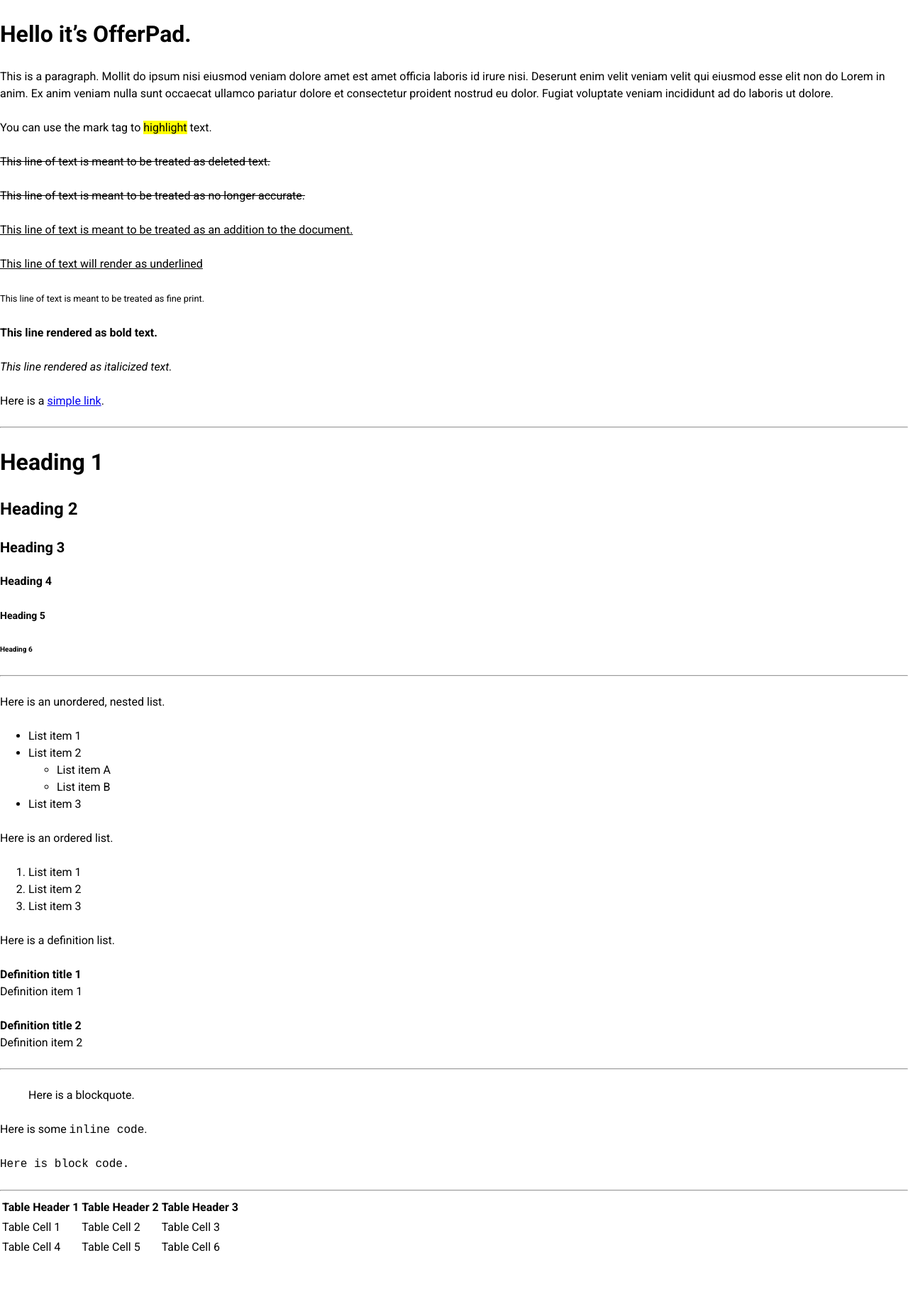
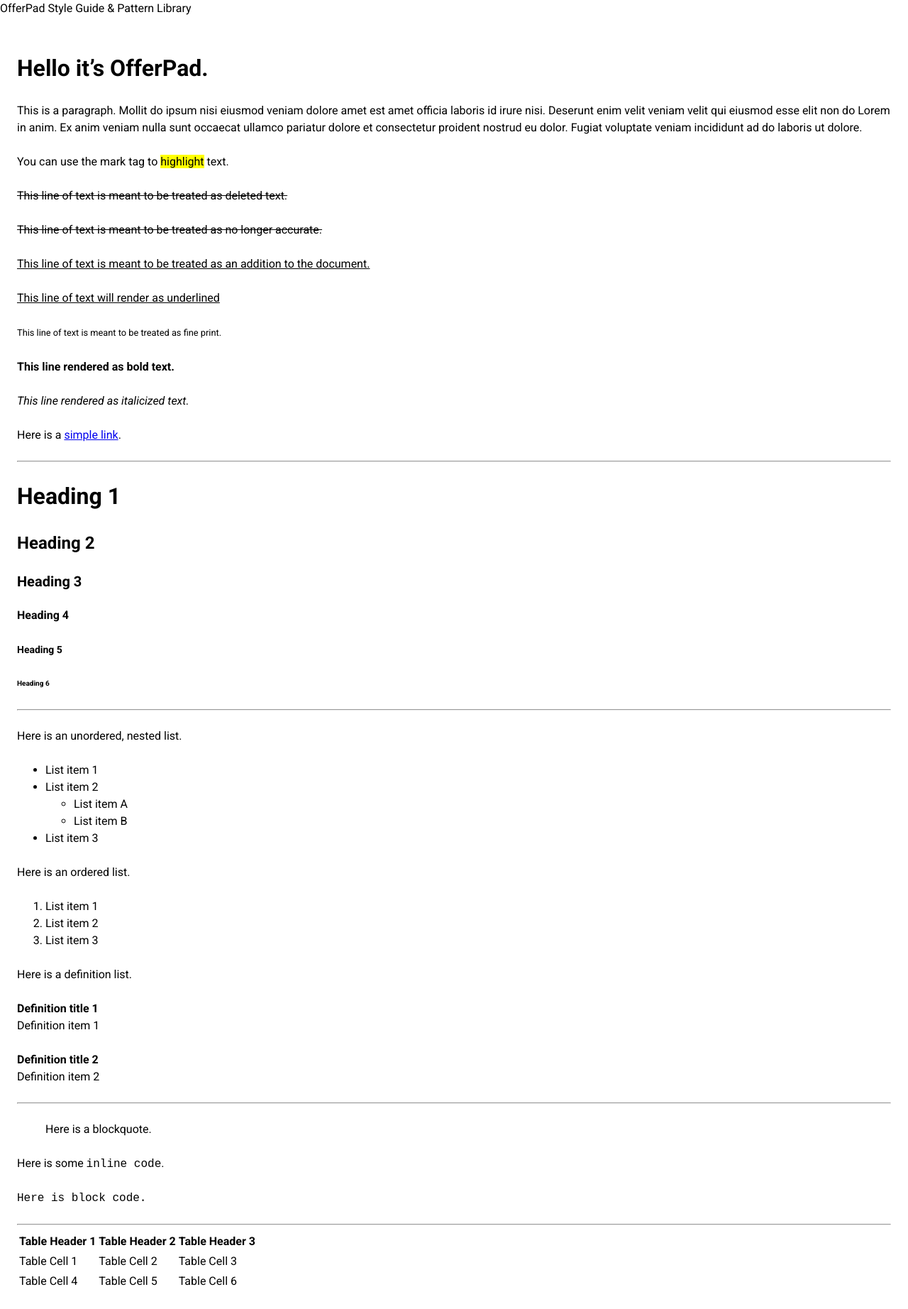
Before and after one commit to Offerpad/floorplan, a Jekyll site: the page built from index.md, in a window 1280 px wide. Shown: the whole page at 71% size. Built offline with Jekyll 4.4.1, drawn with Linux system fonts in a browser that asks for light colours; our own code applies the rules of GitHub Pages for plain Markdown files; before the commit the page ends 1772 px from its top, so only the background shows below that.

```diff
--- a/Gemfile
+++ b/Gemfile
@@ -20,8 +20,9 @@ gem "jekyll", "3.5.1"
 # If you have any plugins, put them here!
 group :jekyll_plugins do
    gem "jekyll-feed", "~> 0.6"
-   gem "jekyll-livereload"
 end
+
+gem "jekyll-autoprefixer"
 
 # Windows does not include zoneinfo files, so bundle the tzinfo-data gem
 gem 'tzinfo-data', platforms: [:mingw, :mswin, :x64_mingw, :jruby]
--- a/_config.yml
+++ b/_config.yml
@@ -24,9 +24,8 @@ destination: _site
 sass:
     sass_dir: _scss
     #style: :compressed
-
-# Serve settings
-livereload: false
+plugins:
+    - jekyll-autoprefixer
 
 # Exclude
 exclude:
--- a/_layouts/default.html
+++ b/_layouts/default.html
@@ -11,6 +11,13 @@
         <link rel="stylesheet" type="text/css" href="https://fonts.googleapis.com/css?family=Roboto:100,300,400,500,700,100italic,300italic,400italic">
     </head>
     <body>
-        {{ content }}
+        <div class="page">
+            <div class="page__sidebar">
+                OfferPad Style Guide &amp; Pattern Library
+            </div>
+            <div class="page__content">
+                {{ content }}
+            </div>
+        </div>
     </body>
 </html>
--- a/_scss/base/_layout.scss
+++ b/_scss/base/_layout.scss
@@ -3,3 +3,13 @@
 *::after {
   box-sizing: border-box;
 }
+
+.page {
+    display: flex;
+    flex-direction: column;
+    &__sidebar {
+    }
+    &__content {
+        @include padding(1);
+    }
+}
```
Also changed, not shown: Gemfile.lock.
